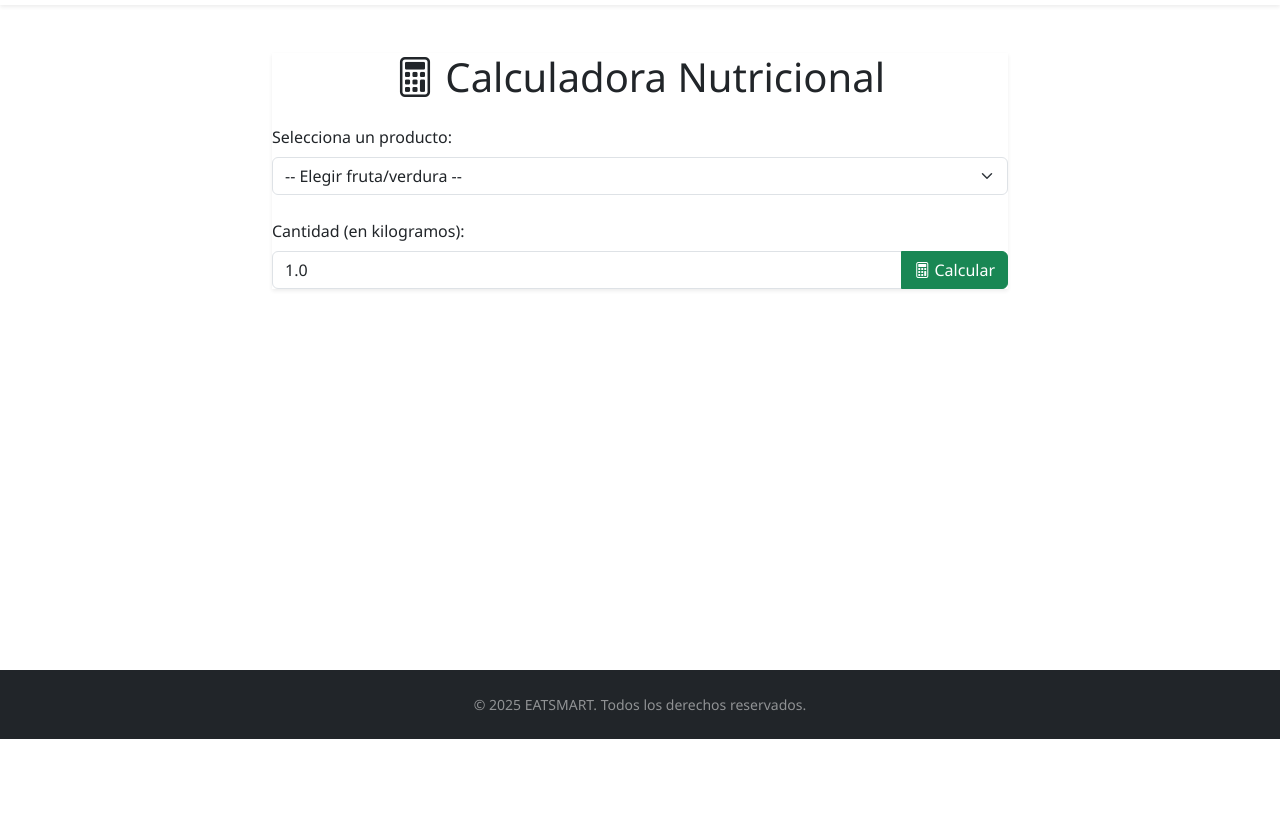
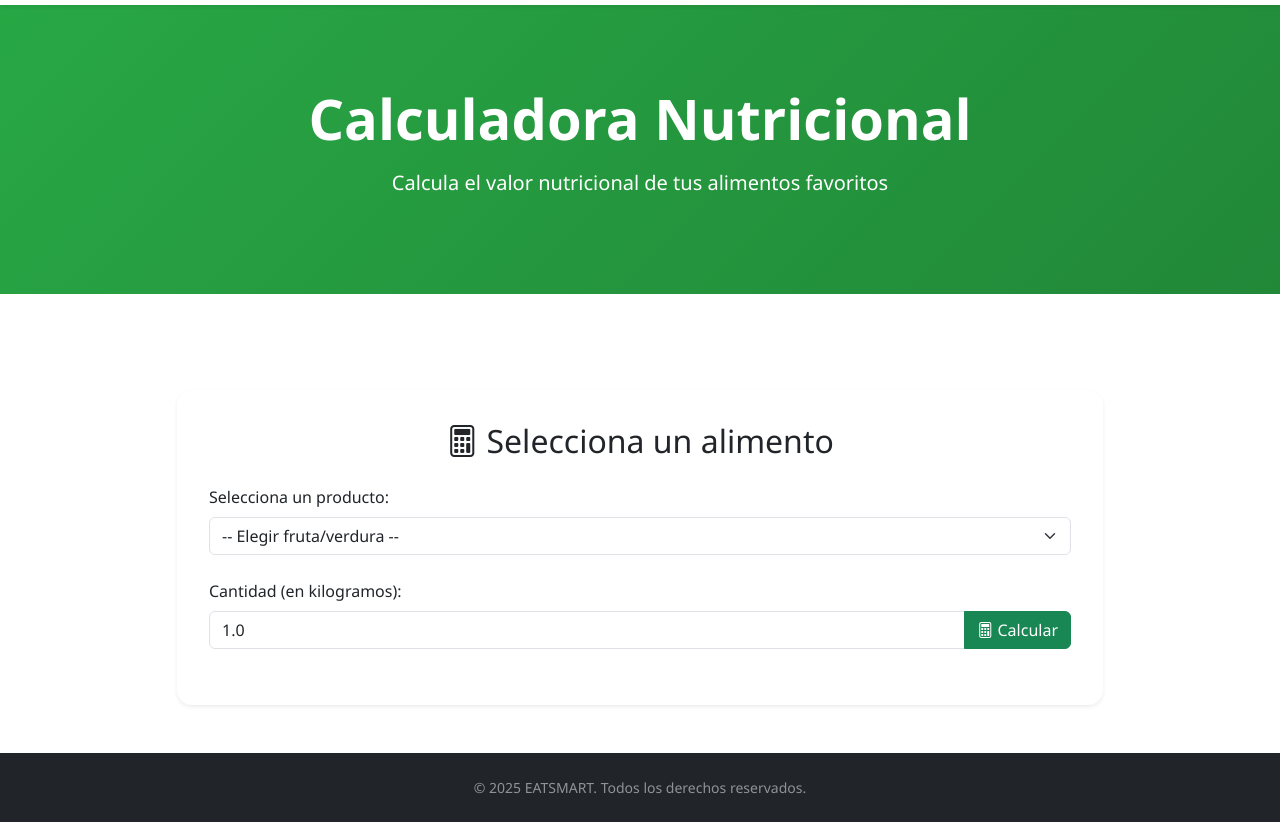
Before and after one commit to Hotstreak11/EATSMART, a plain HTML site: page calculadora.html in a window 1280 px wide. Shown: the part 61-883 px from the top of the page. Before the commit the page ends 800 px from the top, so only its background shows below. Drawn offline with nearby package versions, Linux system fonts and the light colour scheme.

Commit message:
Update calculadora.html

```diff
--- a/calculadora.html
+++ b/calculadora.html
@@ -3,7 +3,7 @@
 <head>
     <meta charset="UTF-8">
     <meta name="viewport" content="width=device-width, initial-scale=1.0">
-    <title>Información del Producto - EATSMART</title>
+    <title>Calculadora Nutricional - EATSMART</title>
     <!-- Bootstrap 5 CSS -->
     <link href="https://cdn.jsdelivr.net/npm/bootstrap@5.3.6/dist/css/bootstrap.min.css" rel="stylesheet">
     <!-- Bootstrap Icons -->
@@ -22,20 +22,20 @@
             transform: scale(1.1);
         }
 
+        /* Sección Hero */
         .hero-section {
             background: linear-gradient(135deg, #28a745, #218838);
             color: white;
+            padding: 5rem 0;
+            margin-bottom: 3rem;
         }
 
-        /* Estilos específicos para la página de producto */
-        .product-card {
-            transition: all 0.3s ease;
-            border: none;
+        /* Estilos específicos para la página de calculadora */
+        .calculator-box {
+            background-color: white;
             border-radius: 15px;
-        }
-        .product-card:hover {
-            transform: translateY(-5px);
-            box-shadow: 0 10px 20px rgba(0,0,0,0.1);
+            padding: 2rem;
+            box-shadow: 0 5px 15px rgba(0,0,0,0.1);
         }
 
         #producto-imagen {
@@ -95,18 +95,26 @@
                     <li class="nav-item"><a class="nav-link" href="index.html">Inicio</a></li>
                     <li class="nav-item"><a class="nav-link" href="etiqueta.html">Etiqueta</a></li>
                     <li class="nav-item"><a class="nav-link" href="quienesSomos.html">Quiénes Somos</a></li>
-		    <li class="nav-item"><a class="nav-link active" href="calculadora.html">Calculadora</a></li>
+                    <li class="nav-item"><a class="nav-link active" href="calculadora.html">Calculadora</a></li>
                 </ul>
             </div>
         </div>
     </nav>
 
+    <!-- Sección Hero -->
+    <section class="hero-section">
+        <div class="container-fluid px-4 px-lg-5 text-center">
+            <h1 class="display-4 fw-bold mb-3">Calculadora Nutricional</h1>
+            <p class="lead">Calcula el valor nutricional de tus alimentos favoritos</p>
+        </div>
+    </section>
+
     <!-- Contenido principal -->
     <main class="container my-5 flex-grow-1">
         <div class="row justify-content-center">
-            <div class="col-lg-8">
+            <div class="col-lg-10">
                 <div class="calculator-box shadow-sm">
-                    <h1 class="text-center mb-4"><i class="bi bi-calculator"></i> Calculadora Nutricional</h1>
+                    <h2 class="text-center mb-4"><i class="bi bi-calculator"></i> Selecciona un alimento</h2>
 
                     <!-- Selector de producto -->
                     <div class="mb-4">
```
